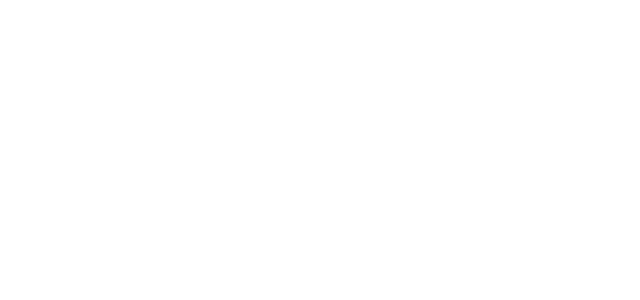
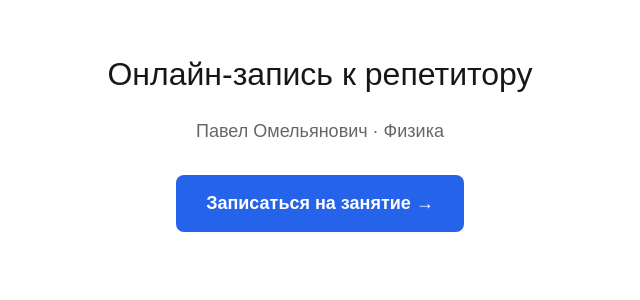
Before and after one commit to nat-ai-dev/template-tutor, a Next.js app: page / in a window 1280 px wide. Before the commit this address had no page. Shown: the top 300 px of the page, without its empty margins (320-960 px from the left). Built offline with nearby package versions, Linux system fonts and the light colour scheme.

Commit message:
fix: simple homepage with button

```diff
--- a/src/app/page.tsx
+++ b/src/app/page.tsx
@@ -1 +1,11 @@
-import { redirect } from "next/navigation"; export default function Home() { redirect("/booking"); }
+export default function Home() {
+  return (
+    <div style={{textAlign: "center", padding: "50px", fontFamily: "sans-serif"}}>
+      <h1 style={{fontSize: "32px", marginBottom: "20px"}}>Онлайн-запись к репетитору</h1>
+      <p style={{fontSize: "18px", color: "#666", marginBottom: "30px"}}>Павел Омельянович · Физика</p>
+      <a href="/booking" style={{display: "inline-block", padding: "15px 30px", backgroundColor: "#2563eb", color: "white", textDecoration: "none", borderRadius: "8px", fontSize: "18px", fontWeight: "bold"}}>
+        Записаться на занятие →
+      </a>
+    </div>
+  );
+}
```
